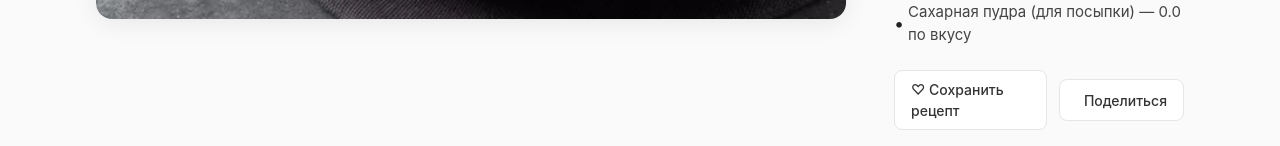
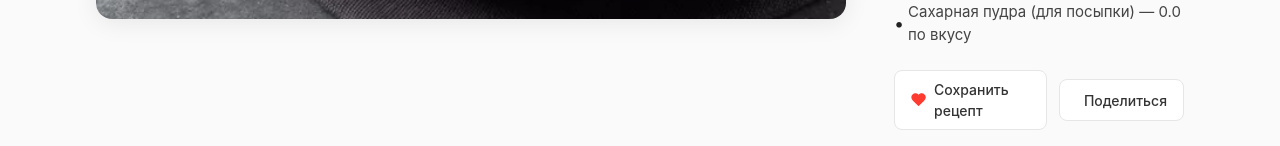
Before and after one commit to art-crazy/nom-nom-nom, a Next.js app: page /recepty/1 in a window 1280 px wide. Shown: the part 654-800 px from the top of the page. Built offline with nearby package versions, Linux system fonts and the light colour scheme; a web font is replaced by a local one.

Commit message:
add heart

```diff
--- a/src/app/recepty/[recipe_id]/page.tsx
+++ b/src/app/recepty/[recipe_id]/page.tsx
@@ -4,6 +4,7 @@ import ServingsCalculator from '@/components/ServingsCalculator/ServingsCalculat
 import Image from 'next/image';
 import ShareButton from '@/components/ShareButton/ShareButton';
 import { Button } from '@/components/UI/Button/Button';
+import { HeartIcon } from '@/components/icons/HeartIcon';
 
 export default async function RecipePage({ params }: { params: { recipe_id: string } }) {
   const awaitedParams = await params;
@@ -41,7 +42,10 @@ export default async function RecipePage({ params }: { params: { recipe_id: stri
           </div>
           <ServingsCalculator recipe={recipe} />
           <div className={styles.actionBtns}>
-            <Button>♡ Сохранить рецепт</Button>
+            <Button>
+              <HeartIcon />
+              Сохранить рецепт
+            </Button>
             <ShareButton
               url={`/recepty/${recipe_id}`}
               title={recipe.title}
--- /dev/null
+++ b/src/components/icons/HeartIcon.tsx
@@ -0,0 +1,22 @@
+import React from 'react';
+
+interface IconProps {
+  className?: string;
+}
+
+export const HeartIcon: React.FC<IconProps> = ({ className }) => (
+  <svg
+    xmlns="http://www.w3.org/2000/svg"
+    width="20"
+    height="20"
+    className={className}
+    viewBox="0 0 24 24"
+    fill="#FF3B30"
+    stroke="#FF3B30"
+    strokeWidth="2"
+    strokeLinecap="round"
+    strokeLinejoin="round"
+  >
+    <path d="M20.84 4.61a5.5 5.5 0 0 0-7.78 0L12 5.67l-1.06-1.06a5.5 5.5 0 0 0-7.78 7.78l1.06 1.06L12 21.23l7.78-7.78 1.06-1.06a5.5 5.5 0 0 0 0-7.78z" />
+  </svg>
+);
```
